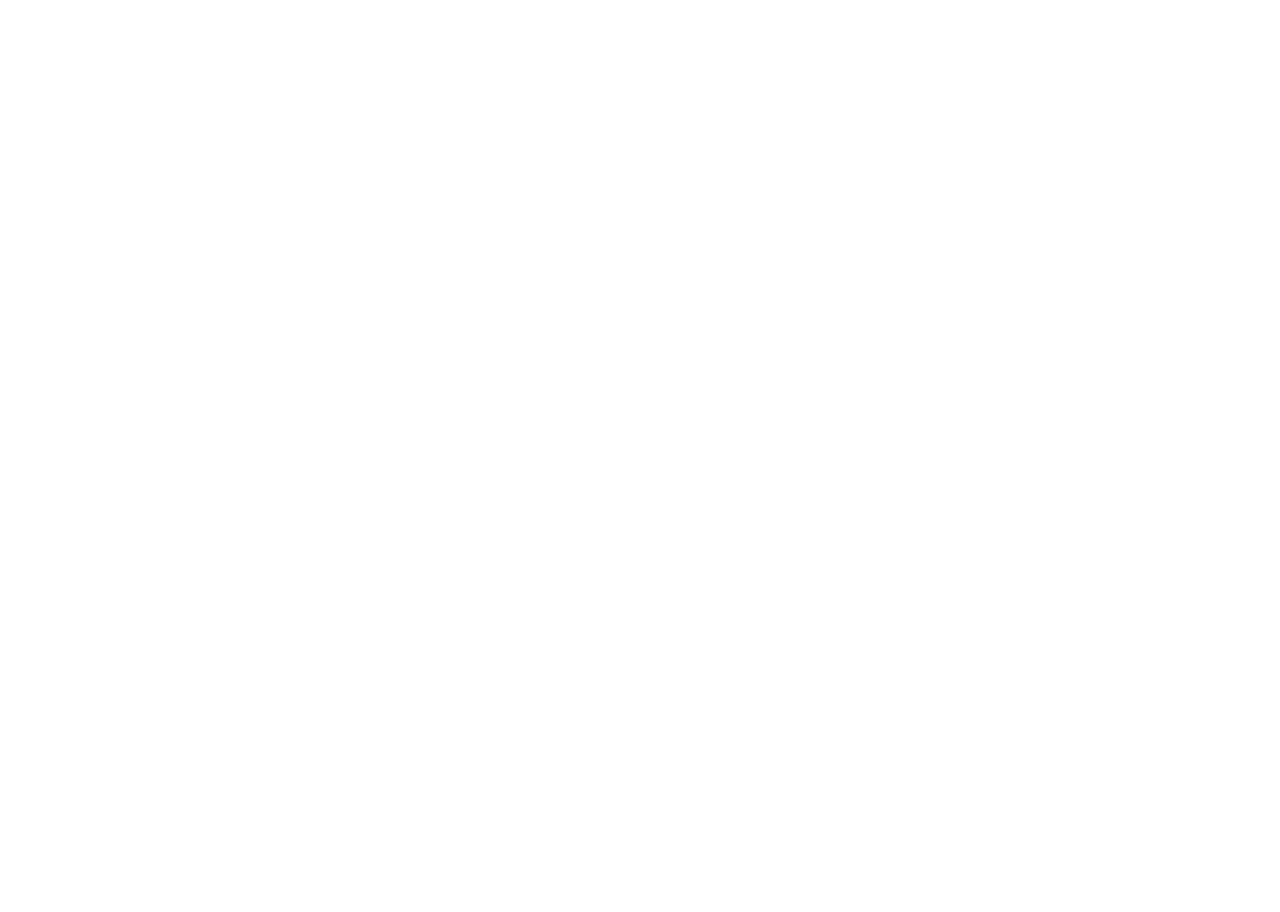
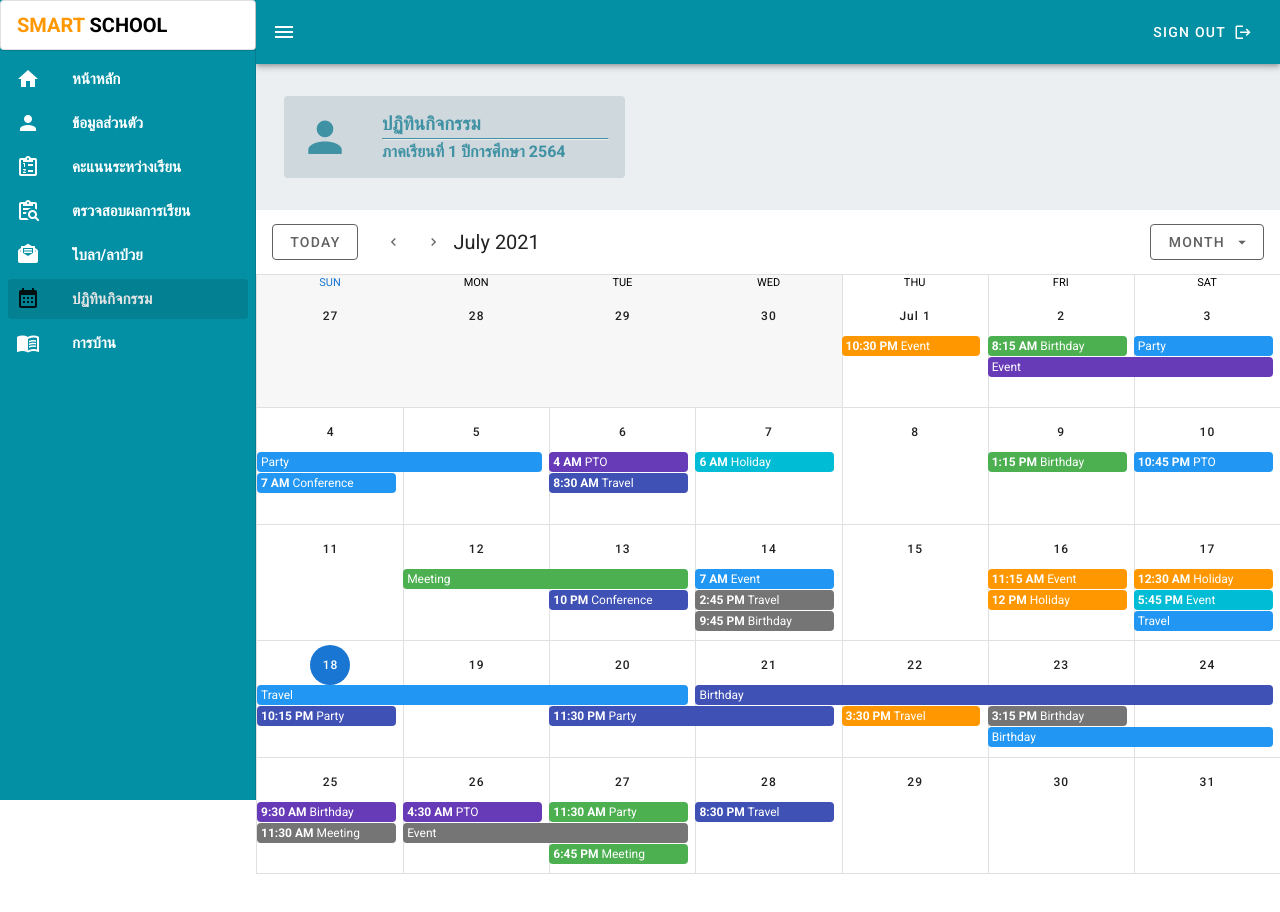
Before and after one commit to Smart-School-project/Smart_school, a Vue app: page /calendar in a window 1280 px wide. Shown: the top 912 px of the page. Before the commit the page ends 800 px from the top, so only its background shows below. Built offline with nearby package versions, Linux system fonts and the light colour scheme.

Commit message:
create_calendar

```diff
--- a/src/layout/index.vue
+++ b/src/layout/index.vue
@@ -56,7 +56,7 @@
         { title: "คะแนนระหว่างเรียน", icon: "mdi-clipboard-list-outline", to: "" },
         { title: "ตรวจสอบผลการเรียน", icon: "mdi-clipboard-text-search-outline", to: "" },
         { title: "ใบลา/ลาป่วย", icon: "mdi-email-newsletter", to: "/leave" },
-        { title: "ปฏิทินกิจกรรม", icon: "mdi-calendar-month", to: "" },
+        { title: "ปฏิทินกิจกรรม", icon: "mdi-calendar-month", to: "/calendar" },
         { title: "การบ้าน", icon: "mdi-book-open-variant", to: "" },
       ],
       right: null,
--- a/src/router/index.js
+++ b/src/router/index.js
@@ -5,12 +5,13 @@
 import info from '../views/info.vue'
 import Schedule  from '../views/Schedule.vue'
 import leave from '../views/leave.vue'
+import calendar from '../views/calendar.vue'
 
 Vue.use(VueRouter)
 
 const routes = [
   {
-    path: '/login',
+    path: '/',
     name: 'Home',
     component: Home
   },
@@ -33,6 +34,11 @@
     path: '/leave',
     name: 'Leave',
     component: leave
+  },
+  {
+    path: '/calendar',
+    name: 'calendar',
+    component: calendar
   }
 
 ]
--- /dev/null
+++ b/src/views/calendar.vue
@@ -0,0 +1,247 @@
+<template id="d2">
+    <div style="background-color: #ECEFF1; height: 100%;">
+        <Toolbar/>
+        <v-flex xs12 md4 lg4 xl4 class="my-8 ma-7">
+            <v-card width="350" color="blue-grey lighten-4" flat >
+                <v-list-item>
+                    <v-list-item-icon>
+                        <v-icon color="#3F91A4" size="50">mdi-account</v-icon>
+                    </v-list-item-icon>
+                        <v-list-item-content>
+                            <v-list-item-title style="color: #3F91A4"><h3>ปฏิทินกิจกรรม</h3></v-list-item-title>
+                                <hr style="border-top: 1px solid #3F91A4">
+                            <v-list-item-title style="color: #3F91A4"><h4>ภาคเรียนที่ 1 ปีการศึกษา 2564</h4></v-list-item-title>
+                        </v-list-item-content>
+                </v-list-item>
+            </v-card>
+        </v-flex>
+        <v-row class="fill-height">
+            <v-col>
+            <v-sheet height="64">
+                <v-toolbar
+                flat
+                >
+                <v-btn
+                    outlined
+                    class="mr-4"
+                    color="grey darken-2"
+                    @click="setToday"
+                >
+                    Today
+                </v-btn>
+                <v-btn
+                    fab
+                    text
+                    small
+                    color="grey darken-2"
+                    @click="prev"
+                >
+                    <v-icon small>
+                    mdi-chevron-left
+                    </v-icon>
+                </v-btn>
+                <v-btn
+                    fab
+                    text
+                    small
+                    color="grey darken-2"
+                    @click="next"
+                >
+                    <v-icon small>
+                    mdi-chevron-right
+                    </v-icon>
+                </v-btn>
+                <v-toolbar-title v-if="$refs.calendar">
+                    {{ $refs.calendar.title }}
+                </v-toolbar-title>
+                <v-spacer></v-spacer>
+                <v-menu
+                    bottom
+                    right
+                >
+                    <template v-slot:activator="{ on, attrs }">
+                    <v-btn
+                        outlined
+                        color="grey darken-2"
+                        v-bind="attrs"
+                        v-on="on"
+                    >
+                        <span>{{ typeToLabel[type] }}</span>
+                        <v-icon right>
+                        mdi-menu-down
+                        </v-icon>
+                    </v-btn>
+                    </template>
+                    <v-list>
+                    <v-list-item @click="type = 'day'">
+                        <v-list-item-title>Day</v-list-item-title>
+                    </v-list-item>
+                    <v-list-item @click="type = 'week'">
+                        <v-list-item-title>Week</v-list-item-title>
+                    </v-list-item>
+                    <v-list-item @click="type = 'month'">
+                        <v-list-item-title>Month</v-list-item-title>
+                    </v-list-item>
+                    <v-list-item @click="type = '4day'">
+                        <v-list-item-title>4 days</v-list-item-title>
+                    </v-list-item>
+                    </v-list>
+                </v-menu>
+                </v-toolbar>
+            </v-sheet>
+            <v-sheet height="600">
+                <v-calendar
+                ref="calendar"
+                v-model="focus"
+                color="primary"
+                :events="events"
+                :event-color="getEventColor"
+                :type="type"
+                @click:event="showEvent"
+                @click:more="viewDay"
+                @click:date="viewDay"
+                @change="updateRange"
+                ></v-calendar>
+                <v-menu
+                v-model="selectedOpen"
+                :close-on-content-click="false"
+                :activator="selectedElement"
+                offset-x
+                >
+                <v-card
+                    color="grey lighten-4"
+                    min-width="350px"
+                    flat
+                >
+                    <v-toolbar
+                    :color="selectedEvent.color"
+                    dark
+                    >
+                    <v-btn icon>
+                        <v-icon>mdi-pencil</v-icon>
+                    </v-btn>
+                    <v-toolbar-title v-html="selectedEvent.name"></v-toolbar-title>
+                    <v-spacer></v-spacer>
+                    <v-btn icon>
+                        <v-icon>mdi-heart</v-icon>
+                    </v-btn>
+                    <v-btn icon>
+                        <v-icon>mdi-dots-vertical</v-icon>
+                    </v-btn>
+                    </v-toolbar>
+                    <v-card-text>
+                    <span v-html="selectedEvent.details"></span>
+                    </v-card-text>
+                    <v-card-actions>
+                    <v-btn
+                        text
+                        color="secondary"
+                        @click="selectedOpen = false"
+                    >
+                        Cancel
+                    </v-btn>
+                    </v-card-actions>
+                </v-card>
+                </v-menu>
+            </v-sheet>
+            </v-col>
+        </v-row>
+    </div>
+</template>
+
+<script>
+
+import Toolbar from "../layout/index.vue";
+
+export default {
+    components: {
+        Toolbar
+    },
+    data: () => ({
+      focus: '',
+      type: 'month',
+      typeToLabel: {
+        month: 'Month',
+        week: 'Week',
+        day: 'Day',
+        '4day': '4 Days',
+      },
+      selectedEvent: {},
+      selectedElement: null,
+      selectedOpen: false,
+      events: [],
+      colors: ['blue', 'indigo', 'deep-purple', 'cyan', 'green', 'orange', 'grey darken-1'],
+      names: ['Meeting', 'Holiday', 'PTO', 'Travel', 'Event', 'Birthday', 'Conference', 'Party'],
+    }),
+    mounted () {
+      this.$refs.calendar.checkChange()
+    },
+    methods: {
+      viewDay ({ date }) {
+        this.focus = date
+        this.type = 'day'
+      },
+      getEventColor (event) {
+        return event.color
+      },
+      setToday () {
+        this.focus = ''
+      },
+      prev () {
+        this.$refs.calendar.prev()
+      },
+      next () {
+        this.$refs.calendar.next()
+      },
+      showEvent ({ nativeEvent, event }) {
+        const open = () => {
+          this.selectedEvent = event
+          this.selectedElement = nativeEvent.target
+          requestAnimationFrame(() => requestAnimationFrame(() => this.selectedOpen = true))
+        }
+
+        if (this.selectedOpen) {
+          this.selectedOpen = false
+          requestAnimationFrame(() => requestAnimationFrame(() => open()))
+        } else {
+          open()
+        }
+
+        nativeEvent.stopPropagation()
+      },
+      updateRange ({ start, end }) {
+        const events = []
+
+        const min = new Date(`${start.date}T00:00:00`)
+        const max = new Date(`${end.date}T23:59:59`)
+        const days = (max.getTime() - min.getTime()) / 86400000
+        const eventCount = this.rnd(days, days + 20)
+
+        for (let i = 0; i < eventCount; i++) {
+          const allDay = this.rnd(0, 3) === 0
+          const firstTimestamp = this.rnd(min.getTime(), max.getTime())
+          const first = new Date(firstTimestamp - (firstTimestamp % 900000))
+          const secondTimestamp = this.rnd(2, allDay ? 288 : 8) * 900000
+          const second = new Date(first.getTime() + secondTimestamp)
+
+          events.push({
+            name: this.names[this.rnd(0, this.names.length - 1)],
+            start: first,
+            end: second,
+            color: this.colors[this.rnd(0, this.colors.length - 1)],
+            timed: !allDay,
+          })
+        }
+
+        this.events = events
+      },
+      rnd (a, b) {
+        return Math.floor((b - a + 1) * Math.random()) + a
+      },
+    },
+  }
+</script>
+
+<style scoped>
+
+</style>
```
